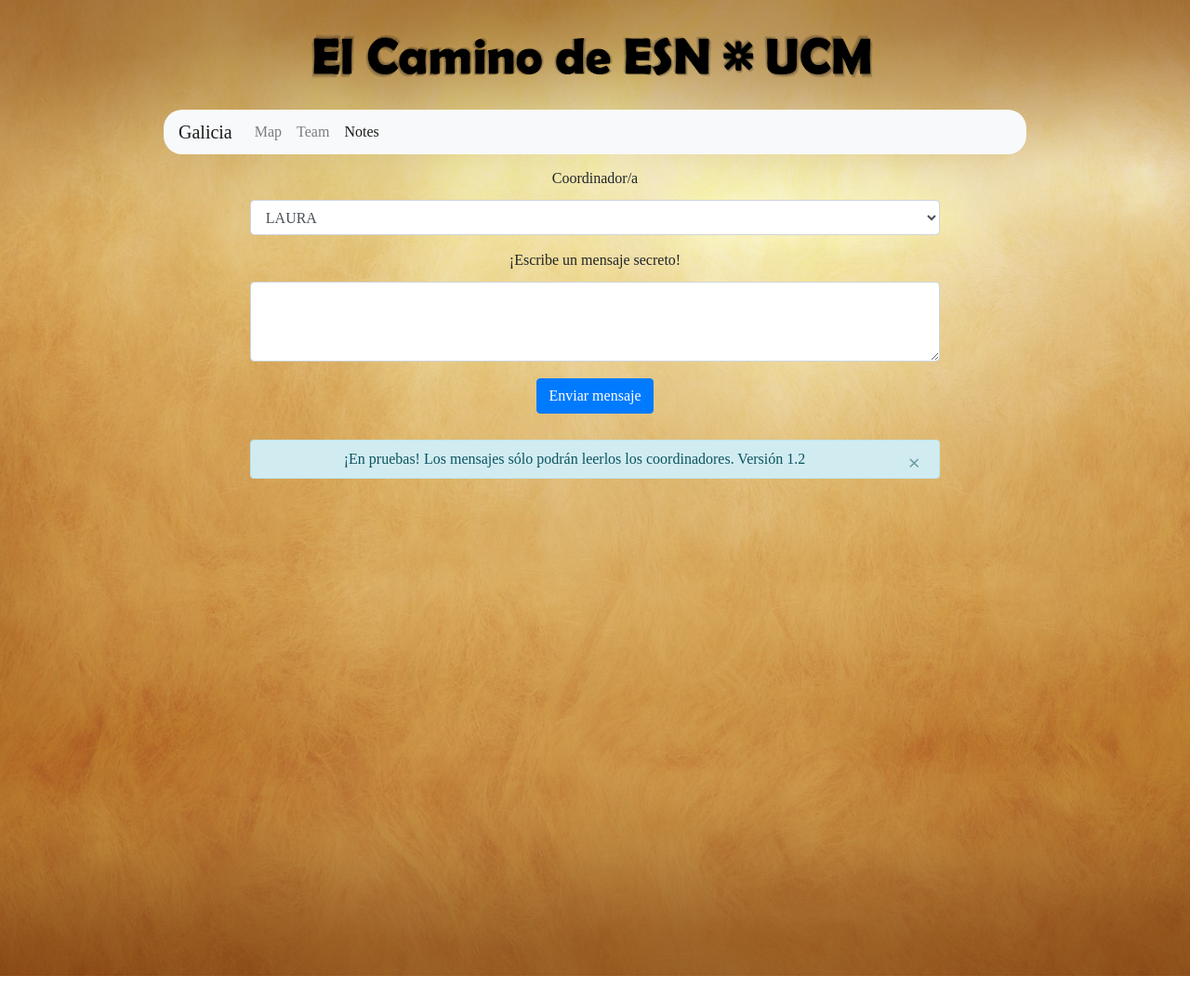
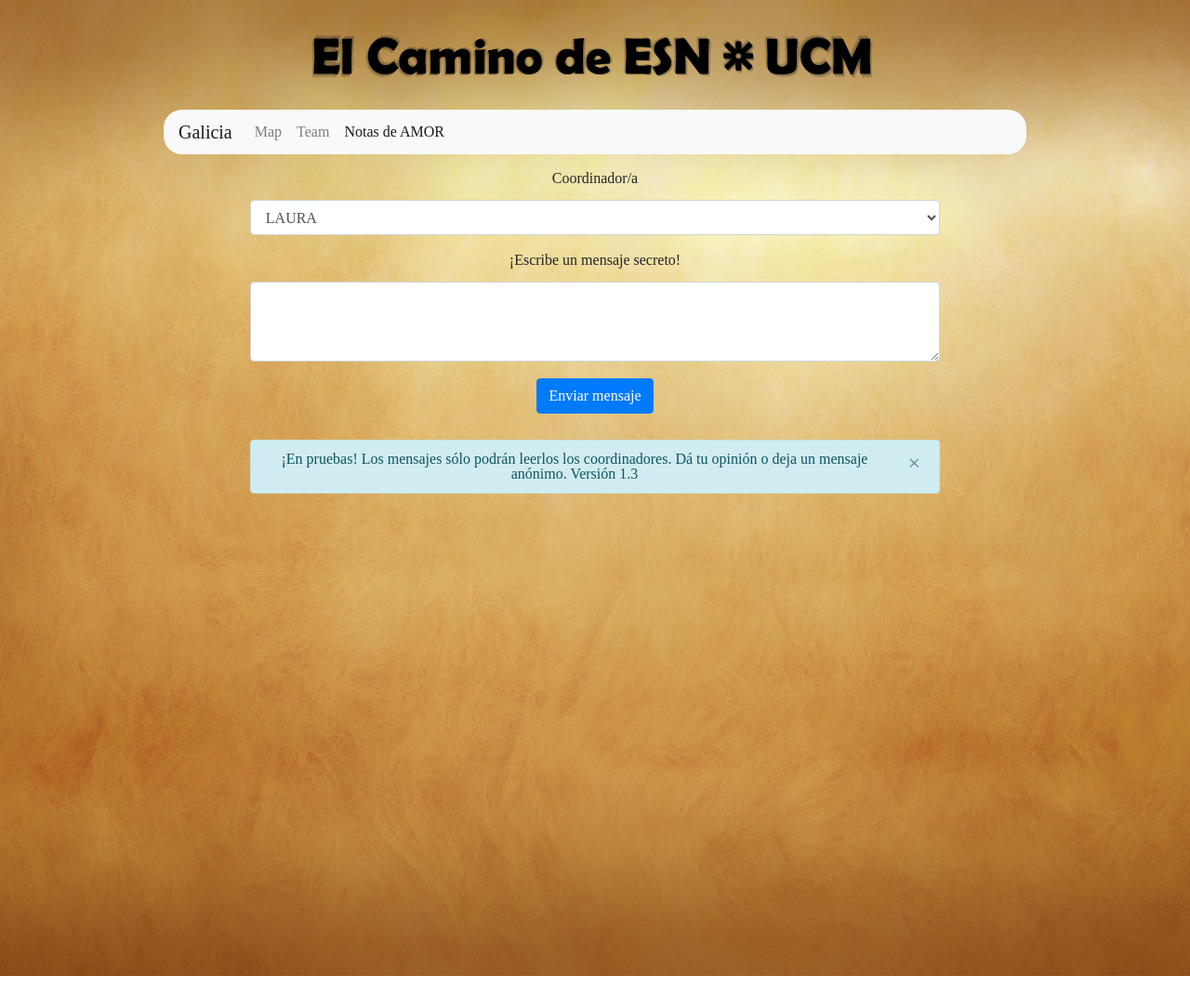
Before and after one commit to daviro05/ESN_Proyects, a PHP site: page /paginas/notes.php in a window 1280 px wide. Shown: the whole page at 93% size. Run offline with PHP 8.4, Linux system fonts and the light colour scheme; some libraries are stand-ins or nearby versions.

Commit message:
Cambio en el menú

```diff
--- a/GaliciaProyect/app/app.js
+++ b/GaliciaProyect/app/app.js
@@ -52,6 +52,7 @@
 function verMensajes() {
 
     let codigo = document.querySelector('#codigo_coordi').value;
+    codigo = codigo.toLowerCase();
 
     if(codigo != "laura" && codigo != "ernesto" && codigo != "jaime" && codigo != "david" && codigo != "bea" && codigo != "fernando")
     {
--- a/GaliciaProyect/index.php
+++ b/GaliciaProyect/index.php
@@ -39,7 +39,7 @@
                             <a class="nav-link" href="./paginas/team.php">Team</a>
                         </li>
                         <li class="nav-item">
-                            <a class="nav-link" href="./paginas/notes.php">Notes</a>
+                            <a class="nav-link" href="./paginas/notes.php">Notas de AMOR</a>
                         </li>
                         <li class="nav-item">
                             <a class="nav-link invis" href="./paginas/secret.php">Secret</a>
--- a/GaliciaProyect/paginas/notes.php
+++ b/GaliciaProyect/paginas/notes.php
@@ -39,7 +39,7 @@
                                 <a class="nav-link" href="./team.php">Team</a>
                             </li>
                             <li class="nav-item active">
-                                <a class="nav-link" href="./notes.php">Notes</a>
+                                <a class="nav-link" href="./notes.php">Notas de AMOR</a>
                             </li>
                             <li class="nav-item">
                                 <a class="nav-link invis" href="./secret.php">Secret</a>
@@ -59,7 +59,7 @@
                 </ul>
                 <div class="alert alert-info alert-dismissible">
                     <button type="button" class="close" data-dismiss="alert">&times;</button>
-                    ¡En pruebas! Versión 1.2
+                    ¡En pruebas! Versión 1.3
                 </div>
             <?php
             }
@@ -90,7 +90,7 @@
                 </form>
                 <div class="alert alert-info alert-dismissible">
                     <button type="button" class="close" data-dismiss="alert">&times;</button>
-                    ¡En pruebas! Los mensajes sólo podrán leerlos los coordinadores. Versión 1.2
+                    ¡En pruebas! Los mensajes sólo podrán leerlos los coordinadores. Dá tu opinión o deja un mensaje anónimo. Versión 1.3
                 </div>
             </div>
 
--- a/GaliciaProyect/paginas/secret.php
+++ b/GaliciaProyect/paginas/secret.php
@@ -39,7 +39,7 @@
                             <a class="nav-link" href="./team.php">Team</a>
                         </li>
                         <li class="nav-item">
-                            <a class="nav-link" href="./notes.php">Notes</a>
+                            <a class="nav-link" href="./notes.php">Notas de AMOR</a>
                         </li>
                         <li class="nav-item">
                             <a class="nav-link invis" href="./secret.php">Secret</a>
--- a/GaliciaProyect/paginas/team.php
+++ b/GaliciaProyect/paginas/team.php
@@ -39,7 +39,7 @@
                                 <a class="nav-link" href="./team.php">Team</a>
                             </li>
                             <li class="nav-item">
-                                <a class="nav-link" href="./notes.php">Notes</a>
+                                <a class="nav-link" href="./notes.php">Notas de AMOR</a>
                             </li>
                             <li class="nav-item">
                             <a class="nav-link invis" href="./secret.php">Secret</a>
```
